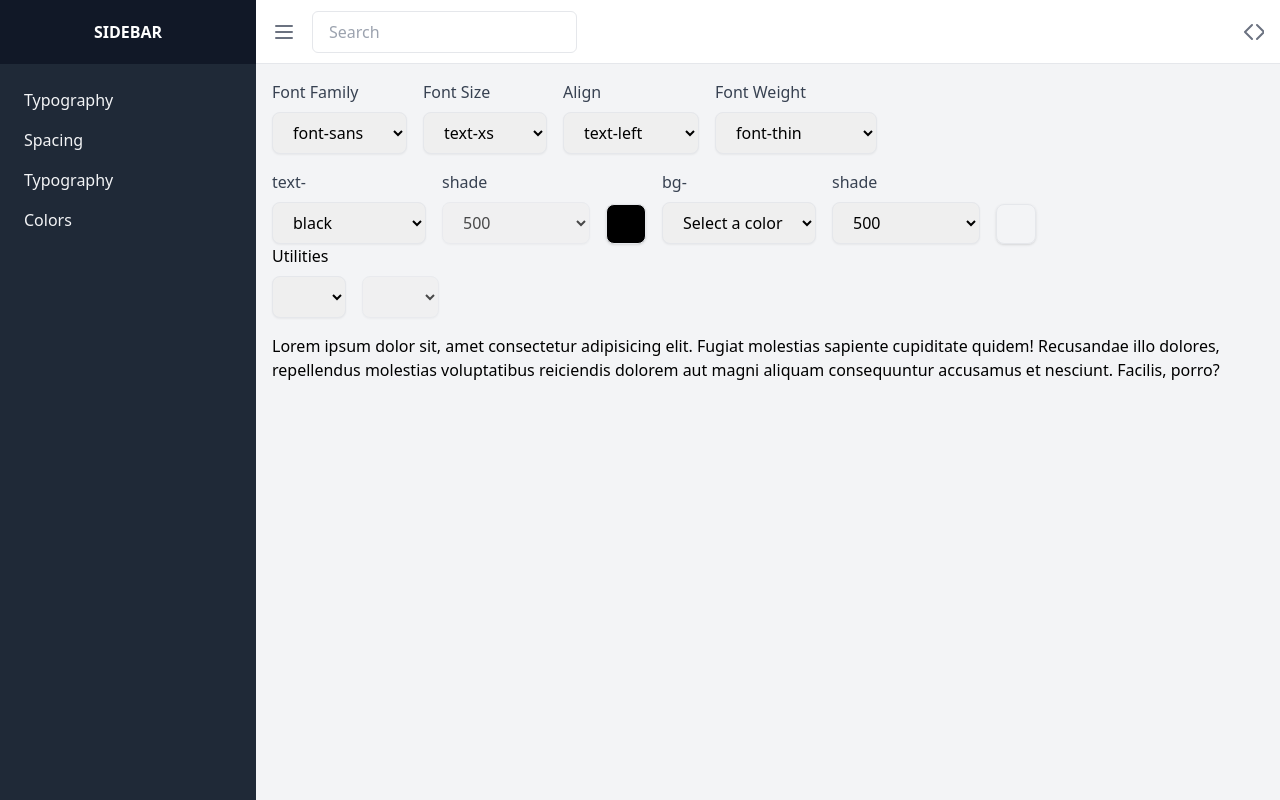
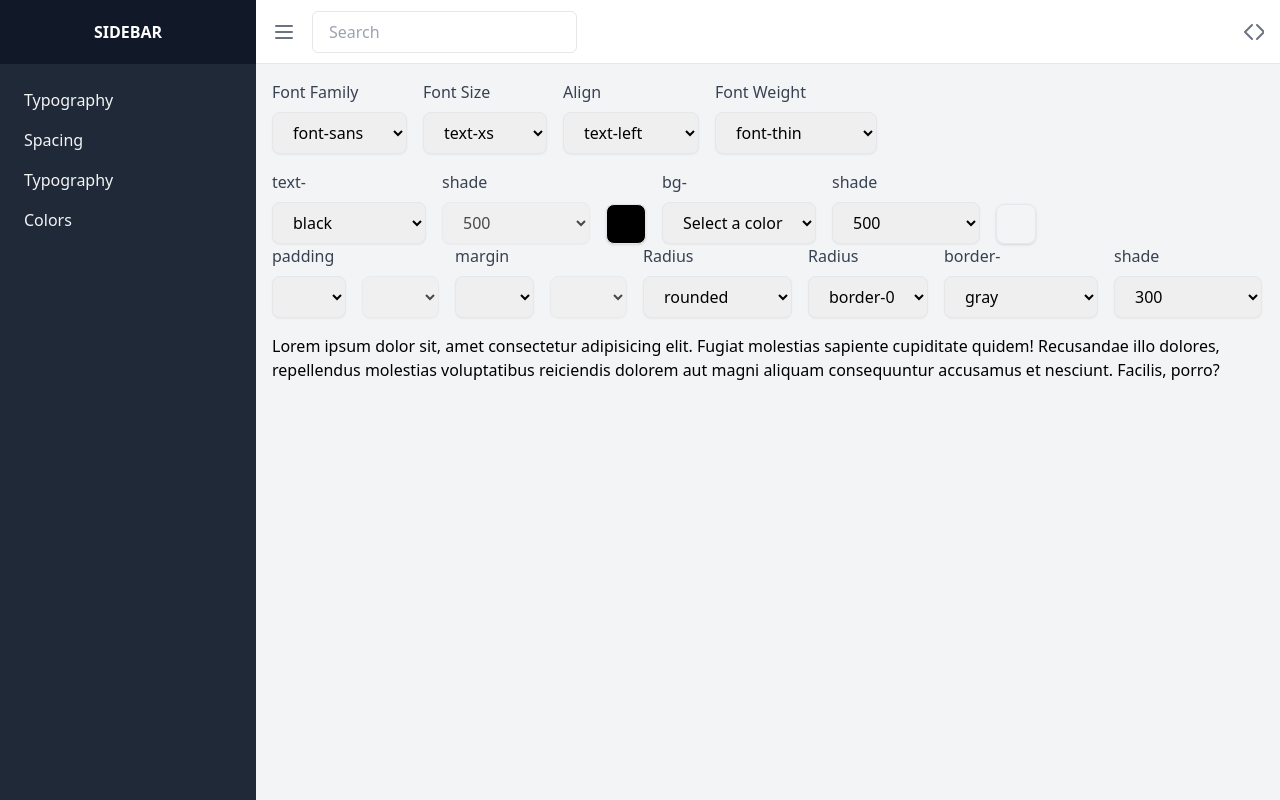
Before and after one commit to martywebdev/twcheatsheet, a React (Vite) app: page / in a window 1280 px wide. Built offline with nearby package versions, Linux system fonts and the light colour scheme.

Commit message:
border, border radius

```diff
--- a/src/App.jsx
+++ b/src/App.jsx
@@ -5,6 +5,7 @@ import { fontFamilies, fontSizes } from "./data/tailwindData";
 import ColorShadeSelector from "./components/SelectColors";
 import { useSelector } from "react-redux";
 import SelectPadding from "./components/SelectPadding";
+import SelectMargin from "./components/SelectMargin";
 // import SelectColors from './components/SelectColors'
 
 function App() {
@@ -15,6 +16,10 @@ function App() {
   );
   const selectedBg = useSelector(
     (state) => state.color.selectedStyles["background"]
+  );
+
+  const selectedBorder = useSelector(
+    (state) => state.color.selectedStyles["border"]
   );
   const handleChange = (key, value) => {
     setClassNames((prev) => {
@@ -29,6 +34,7 @@ function App() {
   useEffect(() => {
     let textColor = `text-${selectedColor.color}-${selectedColor.shade}`;
     let bgColor = selectedBg.color ? `bg-${selectedBg.color}-${selectedBg.shade}`: '';
+    let border = selectedBorder.color ? `border-${selectedBorder.color}-${selectedBorder.shade}`: '';
     if (selectedColor.color === "white" || selectedColor.color === "black") {
       textColor = `text-${selectedColor.color}`;
     }
@@ -38,9 +44,9 @@ function App() {
     }
 
     // Combine it with other class names, if any
-    setTwclass([textColor, bgColor, ...Object.values(classNames)].join(" "));
+    setTwclass([textColor, bgColor, border, ...Object.values(classNames)].join(" "));
     console.log(selectedBg.color);
-  }, [classNames, selectedColor, selectedBg]);
+  }, [classNames, selectedColor, selectedBg, selectedBorder]);
   return (
     <>
       <div className="flex gap-4">
@@ -86,8 +92,30 @@ function App() {
         <ColorShadeSelector show/>
         <ColorShadeSelector type="background" label="bg-"  show/>
       </div>
-      <div>
+      <div className="flex gap-4">
           <SelectPadding handleChange={e => handleChange('padding', e)}/>
+          <SelectMargin handleChange={e => handleChange('margin', e)}/>
+          <Select
+          label={"Radius"}
+          options={[
+            "rounded",
+            "rounded-md",
+            "rounded-lg",
+            "rounded-full",
+          ]}
+          handleChange={(e) => handleChange("rounded", e)}
+        />
+        <Select
+          label={"Radius"}
+          options={[
+            "border-0",
+            "border-2",
+            "border-4",
+            "border-8",
+          ]}
+          handleChange={(e) => handleChange("border", e)}
+        />
+        <ColorShadeSelector type="border" label="border-" />
       </div>
 
       <div className={`${twclass} `}>
--- /dev/null
+++ b/src/components/SelectMargin.jsx
@@ -0,0 +1,47 @@
+import Select from "./Select";
+import { twValues } from "../data/tailwindData";
+import { useState } from "react";
+import { useEffect } from "react";
+const marginVariants = [
+  "",
+  "m", // Padding all sides
+  "mx", // Padding left and right
+  "my", // Padding top and bottom
+  "mt", // Padding top
+  "mr", // Padding right
+  "mb", // Padding bottom
+  "ml", // Padding left
+];
+const SelectMargin = ({handleChange}) => {
+  const [margin, setMargin] = useState("");
+  const [value, setValue] = useState("");
+
+  const [disabled, setDisabled] = useState(true)
+  useEffect(() => {
+    if (margin && value) {
+        handleChange(`${margin}-${value}`);
+    } else {
+      handleChange('')
+    }
+
+
+  }, [margin, value, handleChange]);
+
+  const onChange = margin => {
+    setDisabled(!margin)
+    if (margin) {
+      setMargin(margin)
+      setDisabled(false)
+    }
+  }
+  return (
+    <>
+      <div className="flex gap-4 items-end">
+        <Select options={marginVariants} handleChange={onChange} label={'margin'}/>
+        <Select options={twValues} handleChange={(e) => setValue(e)} disabled={disabled} />
+      </div>
+    </>
+  );
+};
+
+export default SelectMargin;
--- a/src/components/SelectPadding.jsx
+++ b/src/components/SelectPadding.jsx
@@ -36,9 +36,8 @@ const SelectPadding = ({handleChange}) => {
   }
   return (
     <>
-      <h3>Utilities</h3>
-      <div className="flex gap-4">
-        <Select options={paddingVariants} handleChange={onChange} />
+      <div className="flex gap-4 items-end">
+        <Select options={paddingVariants} handleChange={onChange} label={'padding'}/>
         <Select options={twValues} handleChange={(e) => setValue(e)} disabled={disabled} />
       </div>
     </>
--- a/tailwind.config.js
+++ b/tailwind.config.js
@@ -24,6 +24,11 @@ export default {
     },
     {
       pattern: /m([trblxy]?)-(0|px|1|2|3|4|5|6|7|8|9|10|11|12|14|16|20|24|28|32|36|40|44|48|52|56|60|64|72|80|96)/,
-    }
+    },
+    {
+      pattern: /border-(slate|gray|zinc|neutral|stone|red|orange|amber|yellow|lime|green|emerald|teal|cyan|sky|blue|indigo|violet|purple|fuchsia|pink|rose)-(50|100|200|300|400|500|600|700|800|900)/,
+
+    },
+
   ],
 }
```
